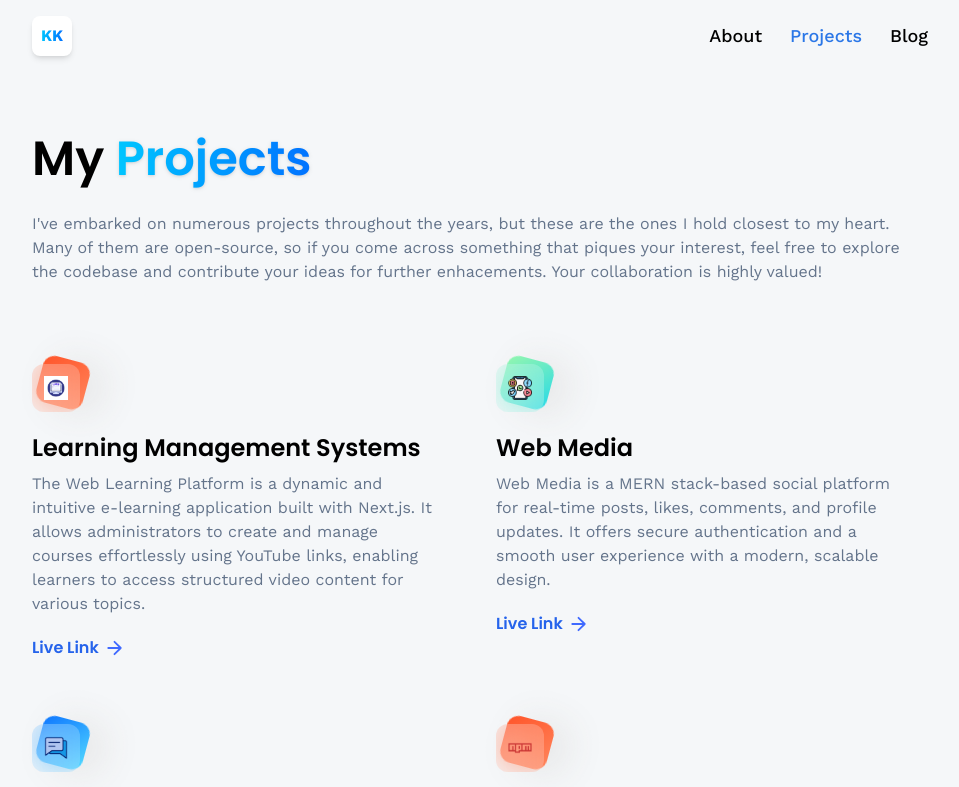
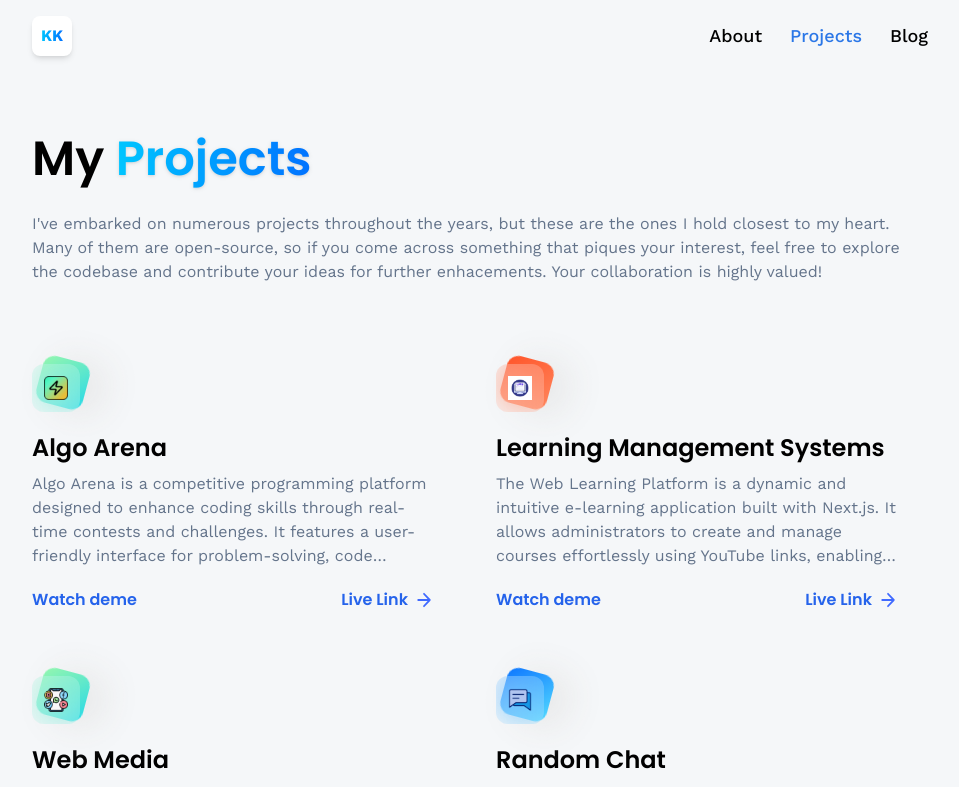
Before and after one commit to KUNAL01011/portfolio, a React (Vite) app: page /projects in a window 1280 px wide. Shown: the top 787 px of the page, without its empty margins (160-1119 px from the left). Built offline with nearby package versions, Linux system fonts and the light colour scheme.

Commit message:
feat: add video dialog component and integrate new icons for projects

```diff
--- a/src/assets/icons/index.js
+++ b/src/assets/icons/index.js
@@ -23,7 +23,9 @@ import arrow from "./arrow.svg";
 import contact from "./contact.svg";
 import soundon from "./soundon.png";
 import soundoff from "./soundoff.png";
+import AlgoArena from "./algoarena.png";
 import Npm from "./NPM.png"
+import mail from "./gmail.png";
 export {
   css,
   express,
@@ -50,5 +52,7 @@ export {
   chat,
   LMS,
   socialMedia,
-  Npm
+  Npm,
+  AlgoArena,
+  mail
 };
--- /dev/null
+++ b/src/components/VideoDialog.jsx
@@ -0,0 +1,55 @@
+import React from "react";
+
+const VideoDialog = ({ open, setOpen,videoUrl }) => {
+  if (!open) return null;
+  if(!videoUrl) return null;
+
+  return (
+    <div className="fixed inset-0 z-50 flex items-center justify-center bg-black/80">
+      {/* Dialog Box */}
+      <div className="relative w-full max-w-[725px] bg-craft-panel text-white p-6 rounded-lg shadow-lg">
+        {/* Close Button */}
+        <button
+          onClick={() => setOpen(false)}
+          className="absolute right-4 top-4 text-white opacity-70 hover:opacity-100 focus:outline-none"
+        >
+          <svg
+            className="h-4 w-4"
+            fill="none"
+            stroke="currentColor"
+            strokeWidth="2"
+            viewBox="0 0 24 24"
+          >
+            <path strokeLinecap="round" strokeLinejoin="round" d="M6 18L18 6M6 6l12 12" />
+          </svg>
+          <span className="sr-only">Close</span>
+        </button>
+
+        {/* Header */}
+        <div className="flex flex-col space-y-1.5 text-center sm:text-left mb-4">
+          <h2 className="text-lg font-semibold leading-none tracking-tight">Demo Video</h2>
+          <p className="text-sm text-white">
+            {videoUrl.title}
+          </p>
+        </div>
+
+        {/* Video */}
+        <div className="relative w-full pt-[56.25%] overflow-hidden rounded-md">
+          <video
+            className="absolute top-0 left-0 w-full h-full"
+            controls
+            autoPlay
+          >
+            <source
+              src={videoUrl.url}
+              type="video/mp4"
+            />
+            Your browser does not support the video tag.
+          </video>
+        </div>
+      </div>
+    </div>
+  );
+};
+
+export default VideoDialog;
--- /dev/null
+++ b/src/components/dialog.jsx
@@ -0,0 +1,99 @@
+import * as React from "react";
+import * as DialogPrimitive from "@radix-ui/react-dialog";
+import { X } from "lucide-react";
+
+import { cn } from "@/lib/utils";
+
+const Dialog = DialogPrimitive.Root;
+const DialogTrigger = DialogPrimitive.Trigger;
+const DialogPortal = DialogPrimitive.Portal;
+const DialogClose = DialogPrimitive.Close;
+
+const DialogOverlay = React.forwardRef((props, ref) => {
+  const { className, ...rest } = props;
+  return (
+    <DialogPrimitive.Overlay
+      ref={ref}
+      className={cn(
+        "fixed inset-0 z-50 bg-black/80 data-[state=open]:animate-in data-[state=closed]:animate-out data-[state=closed]:fade-out-0 data-[state=open]:fade-in-0",
+        className
+      )}
+      {...rest}
+    />
+  );
+});
+DialogOverlay.displayName = DialogPrimitive.Overlay.displayName;
+
+const DialogContent = React.forwardRef((props, ref) => {
+  const { className, children, ...rest } = props;
+  return (
+    <DialogPortal>
+      <DialogOverlay />
+      <DialogPrimitive.Content
+        ref={ref}
+        className={cn(
+          "fixed left-[50%] top-[50%] z-50 grid w-full max-w-lg translate-x-[-50%] translate-y-[-50%] gap-4 border bg-background p-6 shadow-lg duration-200 data-[state=open]:animate-in data-[state=closed]:animate-out data-[state=closed]:fade-out-0 data-[state=open]:fade-in-0 data-[state=closed]:zoom-out-95 data-[state=open]:zoom-in-95 data-[state=closed]:slide-out-to-left-1/2 data-[state=closed]:slide-out-to-top-[48%] data-[state=open]:slide-in-from-left-1/2 data-[state=open]:slide-in-from-top-[48%] sm:rounded-lg",
+          className
+        )}
+        {...rest}
+      >
+        {children}
+        <DialogPrimitive.Close className="absolute right-4 top-4 rounded-sm opacity-70 ring-offset-background transition-opacity hover:opacity-100 focus:outline-none focus:ring-2 focus:ring-ring focus:ring-offset-2 disabled:pointer-events-none data-[state=open]:bg-accent data-[state=open]:text-muted-foreground">
+          <X className="h-4 w-4" />
+          <span className="sr-only">Close</span>
+        </DialogPrimitive.Close>
+      </DialogPrimitive.Content>
+    </DialogPortal>
+  );
+});
+DialogContent.displayName = DialogPrimitive.Content.displayName;
+
+const DialogHeader = ({ className, ...props }) => (
+  <div className={cn("flex flex-col space-y-1.5 text-center sm:text-left", className)} {...props} />
+);
+DialogHeader.displayName = "DialogHeader";
+
+const DialogFooter = ({ className, ...props }) => (
+  <div
+    className={cn("flex flex-col-reverse sm:flex-row sm:justify-end sm:space-x-2", className)}
+    {...props}
+  />
+);
+DialogFooter.displayName = "DialogFooter";
+
+const DialogTitle = React.forwardRef((props, ref) => {
+  const { className, ...rest } = props;
+  return (
+    <DialogPrimitive.Title
+      ref={ref}
+      className={cn("text-lg font-semibold leading-none tracking-tight", className)}
+      {...rest}
+    />
+  );
+});
+DialogTitle.displayName = DialogPrimitive.Title.displayName;
+
+const DialogDescription = React.forwardRef((props, ref) => {
+  const { className, ...rest } = props;
+  return (
+    <DialogPrimitive.Description
+      ref={ref}
+      className={cn("text-sm text-muted-foreground", className)}
+      {...rest}
+    />
+  );
+});
+DialogDescription.displayName = DialogPrimitive.Description.displayName;
+
+export {
+  Dialog,
+  DialogPortal,
+  DialogOverlay,
+  DialogClose,
+  DialogTrigger,
+  DialogContent,
+  DialogHeader,
+  DialogFooter,
+  DialogTitle,
+  DialogDescription,
+};
--- a/src/constants/index.js
+++ b/src/constants/index.js
@@ -1,6 +1,5 @@
 import { paraseek, techwithjoshi } from "../assets/images";
 import {
-  contact,
   css,
   express,
   git,
@@ -21,7 +20,10 @@ import {
   LMS,
   chat,
   socialMedia,
-  Npm
+  Npm,
+  AlgoArena,
+  twitter,
+  mail
 } from "../assets/icons";
 
 export const skills = [
@@ -138,8 +140,13 @@ export const experiences = [
 
 export const socialLinks = [
   {
-    name: "Contact",
-    iconUrl: contact,
+    name: "Twitter",
+    iconUrl: twitter,
+    link: "https://x.com/Kunal_098",
+  },
+  {
+    name: "Mail",
+    iconUrl: mail,
     link: "/contact",
   },
   {
@@ -156,12 +163,28 @@ export const socialLinks = [
 
 export const projects = [
   {
+    iconUrl: AlgoArena,
+    theme: "btn-back-green",
+    name: "Algo Arena",
+    description:
+      "Algo Arena is a competitive programming platform designed to enhance coding skills through real-time contests and challenges. It features a user-friendly interface for problem-solving, code submission, and leaderboard tracking, making it ideal for both beginners and experienced coders.",
+    link: "https://algoarenaa.netlify.app/",
+    videoUrl: {
+      url: "https://jqj85xu4kj.ufs.sh/f/ebjSeZwBViRsWQvQw5U9fzQu06PF54EMAcsthVNerLyjSGaD",
+      title: "Algo Arena Platform Demo",
+    }
+  },
+  {
     iconUrl: LMS,
     theme: "btn-back-red",
     name: "Learning Management Systems",
     description:
       "The Web Learning Platform is a dynamic and intuitive e-learning application built with Next.js. It allows administrators to create and manage courses effortlessly using YouTube links, enabling learners to access structured video content for various topics.",
     link: "https://weblearning-phi.vercel.app/",
+    videoUrl: {
+      url: "https://jqj85xu4kj.ufs.sh/f/ebjSeZwBViRszqSXpXdUmsY3HDtl5TiCoWrbwVXvByq2Pgf7",
+      title: "Web Learning Platform Demo",
+    }
   },
   {
     iconUrl: socialMedia,
@@ -170,6 +193,10 @@ export const projects = [
     description:
       "Web Media is a MERN stack-based social platform for real-time posts, likes, comments, and profile updates. It offers secure authentication and a smooth user experience with a modern, scalable design.",
     link: "https://web-media.onrender.com/",
+    videoUrl: {
+      url: "https://jqj85xu4kj.ufs.sh/f/ebjSeZwBViRsMECieAN1L7kc0EQ6S93V5IoYWDZ4hNCPqGni",
+      title: "Web Media Platform Demo",
+    }
   },
   {
     iconUrl: chat,
@@ -178,6 +205,10 @@ export const projects = [
     description:
       "Random Chat Application is a real-time anonymous chat platform built with the MERN stack and Socket.io. It allows users to connect, chat, and skip to new conversations instantly, with real-time messaging and typing indicators.",
     link: "https://web-chat-94zg.onrender.com/",
+    videoUrl: {
+      url: "https://jqj85xu4kj.ufs.sh/f/ebjSeZwBViRsl3dXsnZza20wh4rynRvVOgGDEu15TdjQMoUx",
+      title: "Random Chat Platform Demo",
+    }
   },
   {
     iconUrl: Npm,
@@ -186,6 +217,7 @@ export const projects = [
     description:
       "Mail Sender is a simple Node.js utility built with Nodemailer to send emails effortlessly. Ideal for password resets, verifications, and notifications with support for dynamic templates.",
     link: "https://www.npmjs.com/package/@kunal_kumar/mail-sender-sdk",
+    videoUrl: null
   },
 ];
 
@@ -196,4 +228,16 @@ export const blogs = [
       "WSL is like a magical box that appears only when you need it, and disappears when you’re done.Imagine you’re using Windows but suddenly need a Linux system for a specific task — maybe you want to run Judge0, which only works in a Linux environment",
     link: "https://medium.com/@kunal34255/what-is-wsl-ae410d3106f1",
   },
+  {
+    name: "The Power of Promises in JavaScript with Real-Life Examples",
+    description:
+      "Promises in JavaScript are like a promise you make to a friend. When you promise to do something, you might not be able to do it right away, but you will do it eventually. In JavaScript, promises help us handle tasks that take time, like fetching data from a server.",
+    link: "https://medium.com/@kunal34255/the-power-of-promises-in-javascript-with-real-life-examples-860dea435a34",
+  },
+  {
+    name: "Write Once, Run Everywhere: A Guide to Polyfills in JavaScript",
+    description:
+      "Polyfills are like magic spells that make old browsers understand new JavaScript features. They allow developers to use the latest features without worrying about compatibility issues, ensuring a consistent experience across different browsers.",
+    link: "https://medium.com/@kunal34255/write-once-run-everywhere-a-guide-to-polyfills-in-javascript-93b80c679bf9",
+  },
 ]
--- a/src/pages/Blog.jsx
+++ b/src/pages/Blog.jsx
@@ -27,10 +27,10 @@ const Blog = () => {
         {blogs.map((blog) => (
           <div className="lg:w-[400px] w-full" key={blog.name}>
             <div className="mt-5 flex flex-col">
-              <h4 className="text-2xl font-poppins font-semibold">
+              <h4 className="text-2xl font-poppins font-semibold line-clamp-1">
                 {blog.name}
               </h4>
-              <p className="mt-2 text-slate-500">{blog.description}</p>
+              <p className="mt-2 text-slate-500 line-clamp-6">{blog.description}</p>
               <div className="mt-5 flex items-center gap-2 font-poppins">
                 <Link
                   to={blog.link}
--- a/src/pages/Projects.jsx
+++ b/src/pages/Projects.jsx
@@ -1,10 +1,25 @@
-import React from "react";
+import React, { useState } from "react";
 import { projects } from "../constants";
 import { Link } from "react-router-dom";
 import { arrow } from "../assets/icons";
 import CTA from "../components/CTA";
+import VideoDialog from "../components/VideoDialog";
 
 const Projects = () => {
+  const [open, setOpen] = useState(false);
+  const [videoLoaded, setVideoLoaded] = useState(false);
+  const [videoUrl, setVideoUrl] = useState("");
+
+  const handleOpen = (videoUrl) => {
+    setVideoUrl(videoUrl);
+    setOpen(true);
+  };
+
+  const handleMouseEnter = () => {
+    if (!videoLoaded) {
+      setVideoLoaded(true);
+    }
+  };
   return (
     <section className="max-container">
       <h1 className="head-text">
@@ -24,21 +39,34 @@ const Projects = () => {
       </div>
       <div className="flex flex-wrap my-20 gap-16">
         {projects.map((project) => (
-          <div  className="lg:w-[400px] w-full" key={project.name}>
+          <div className="lg:w-[400px] w-full" key={project.name}>
             <div className="block-container w-12 h-12">
-              <div className={`btn-back rounded-xl ${project.theme}`}/>
+              <div className={`btn-back rounded-xl ${project.theme}`} />
               <div className="btn-front rounded-xl flex justify-center items-center">
-                <img src={project.iconUrl} alt="Project Icon" className="w-1/2 h-1/2 object-contain" />
+                <img
+                  src={project.iconUrl}
+                  alt="Project Icon"
+                  className="w-1/2 h-1/2 object-contain"
+                />
               </div>
             </div>
             <div className="mt-5 flex flex-col">
-            <h4 className="text-2xl font-poppins font-semibold">
+              <h4 className="text-2xl font-poppins font-semibold line-clamp-1">
                 {project.name}
               </h4>
-            <p className="mt-2 text-slate-500">
+              <p className="mt-2 text-slate-500 line-clamp-4">
                 {project.description}
               </p>
-            <div className="mt-5 flex items-center gap-2 font-poppins">
+              <div className="mt-5 flex items-center gap-2 font-poppins justify-between">
+                <button
+                  className={`font-semibold ${project.videoUrl ? "text-blue-600" : "text-gray-400 cursor-not-allowed"}`}
+                  onClick={() => handleOpen(project.videoUrl)}
+                  onMouseEnter={handleMouseEnter}
+                  disabled={!project.videoUrl}
+                >
+                  Watch deme
+                </button>
+                <div className="flex items-center gap-2">
                   <Link
                     to={project.link}
                     target="_blank"
@@ -47,14 +75,21 @@ const Projects = () => {
                   >
                     Live Link
                   </Link>
-              <img src={arrow} alt="arrow" className="w-4 h-4 object-contain"/>
+                  <img
+                    src={arrow}
+                    alt="arrow"
+                    className="w-4 h-4 object-contain"
+                  />
+                </div>
               </div>
             </div>
           </div>
         ))}
       </div>
-      <hr className="border-slate-200"/>
-      <CTA/>
+
+      <VideoDialog open={open} videoUrl={videoUrl} setOpen={setOpen} />
+      <hr className="border-slate-200" />
+      <CTA />
     </section>
   );
 };
```
Also changed, not shown: src/assets/icons/algoarena.png (added), src/assets/icons/gmail.png (added). Lines whose indentation alone changed are shown as unchanged.
